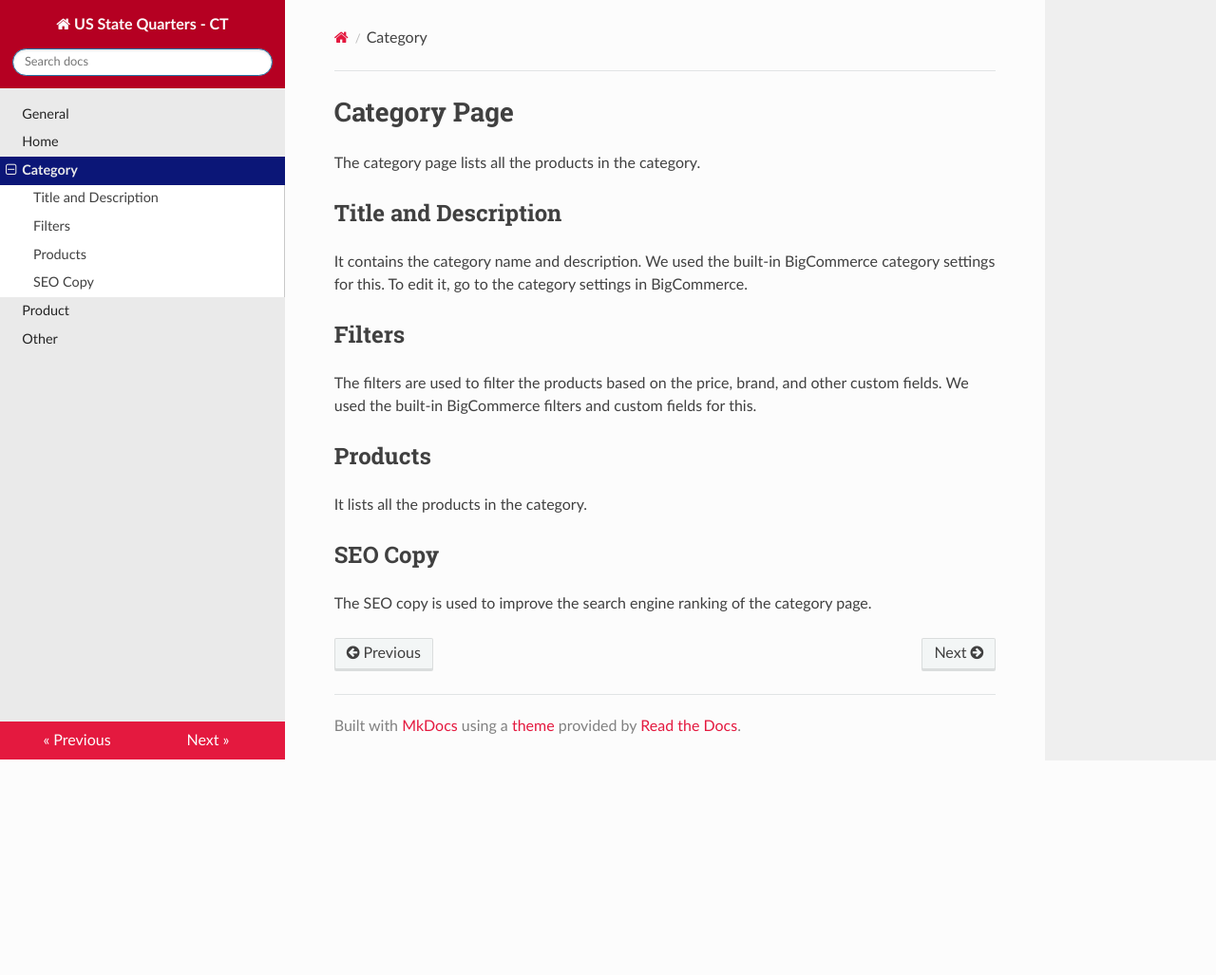
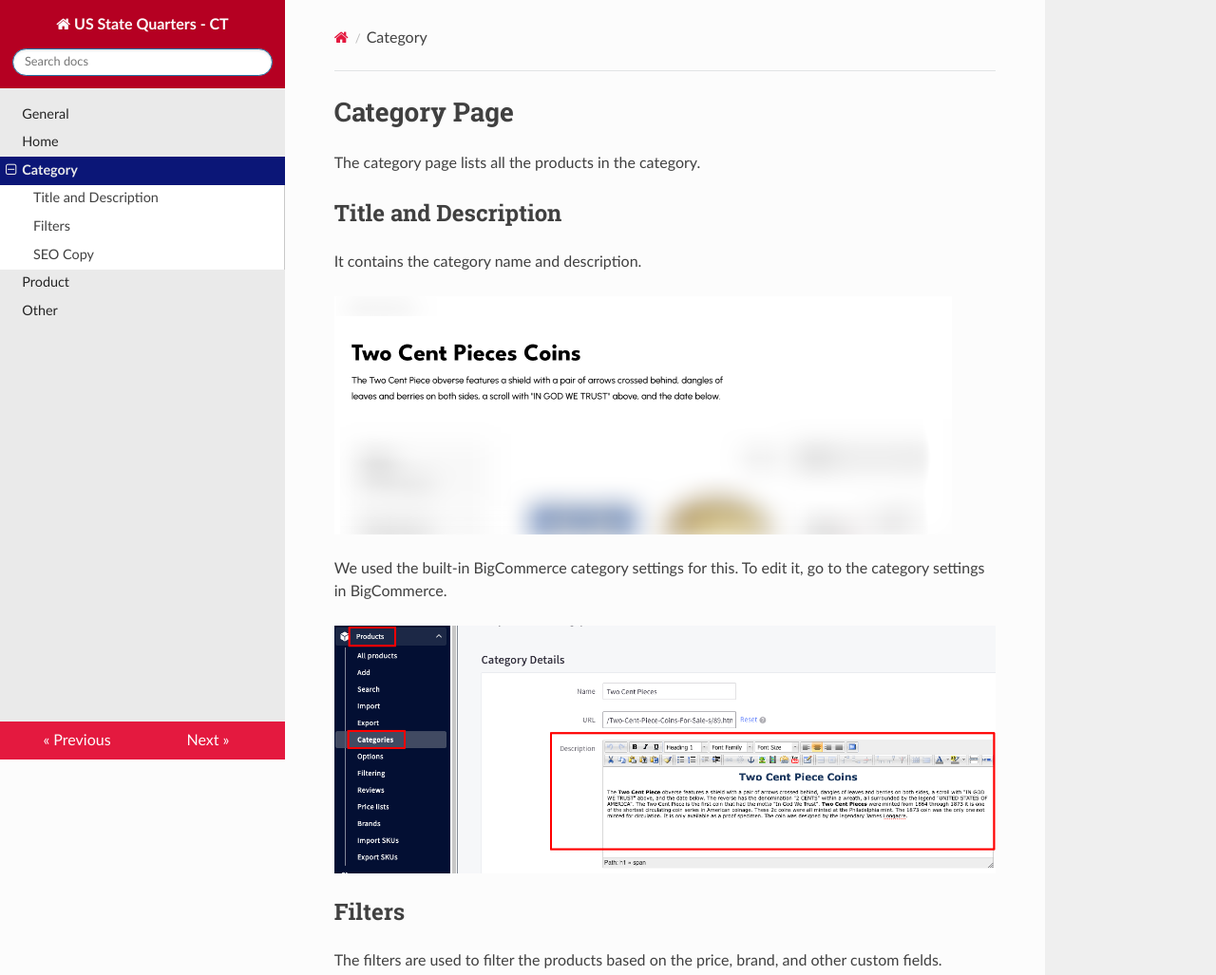
Before and after one commit to coalitiontech/us-state-quarters-doc, a plain HTML site: page category/index.html in a window 1280 px wide. Shown: the top 1027 px of the page at 95% size. Before the commit the page ends 801 px from the top, so only its background shows below. Drawn offline with nearby package versions, Linux system fonts and the light colour scheme.

Commit message:
category

```diff
--- a/category/index.html
+++ b/category/index.html
@@ -55,8 +55,6 @@
     </li>
     <li class="toctree-l2"><a class="reference internal" href="#filters">Filters</a>
     </li>
-    <li class="toctree-l2"><a class="reference internal" href="#products">Products</a>
-    </li>
     <li class="toctree-l2"><a class="reference internal" href="#seo-copy">SEO Copy</a>
     </li>
     </ul>
@@ -96,14 +94,18 @@
                 <h1 id="category-page">Category Page</h1>
 <p>The category page lists all the products in the category.</p>
 <h2 id="title-and-description">Title and Description</h2>
-<p>It contains the category name and description.
-We used the built-in BigCommerce category settings for this.
+<p>It contains the category name and description.</p>
+<p><img alt="category-description.png" src="../img/category-description.png" /></p>
+<p>We used the built-in BigCommerce category settings for this.
 To edit it, go to the category settings in BigCommerce.</p>
+<p><img alt="category-description-inst.png" src="../img/category-description-inst.png" /></p>
 <h2 id="filters">Filters</h2>
-<p>The filters are used to filter the products based on the price, brand, and other custom fields.
-We used the built-in BigCommerce filters and custom fields for this.</p>
-<h2 id="products">Products</h2>
-<p>It lists all the products in the category.</p>
+<p>The filters are used to filter the products based on the price, brand, and other custom fields.</p>
+<p><img alt="filter.png" src="../img/filter.png" /></p>
+<p>We used the built-in BigCommerce filters and custom fields for this.</p>
+<p>You can see all the available filters going to the 'Filtering' settings in BigCommerce by selecting 'All filters'. You can then select the filters you want to show on the category page.</p>
+<p><img alt="filter-inst.png" src="../img/filter-inst.png" /></p>
+<p>For more information about the filters see the <a href="https://support.bigcommerce.com/s/article/Product-Filtering-Settings" target="_blank">BigCommerce documentation</a>.</p>
 <h2 id="seo-copy">SEO Copy</h2>
 <p>The SEO copy is used to improve the search engine ranking of the category page.</p>
 
```
Also changed, not shown: home/index.html (+1 -1 lines), index.html (+2 -2 lines), search/search_index.json (+1 -1 lines), img/category-description-inst.png (added), img/filter-inst.png (added).
